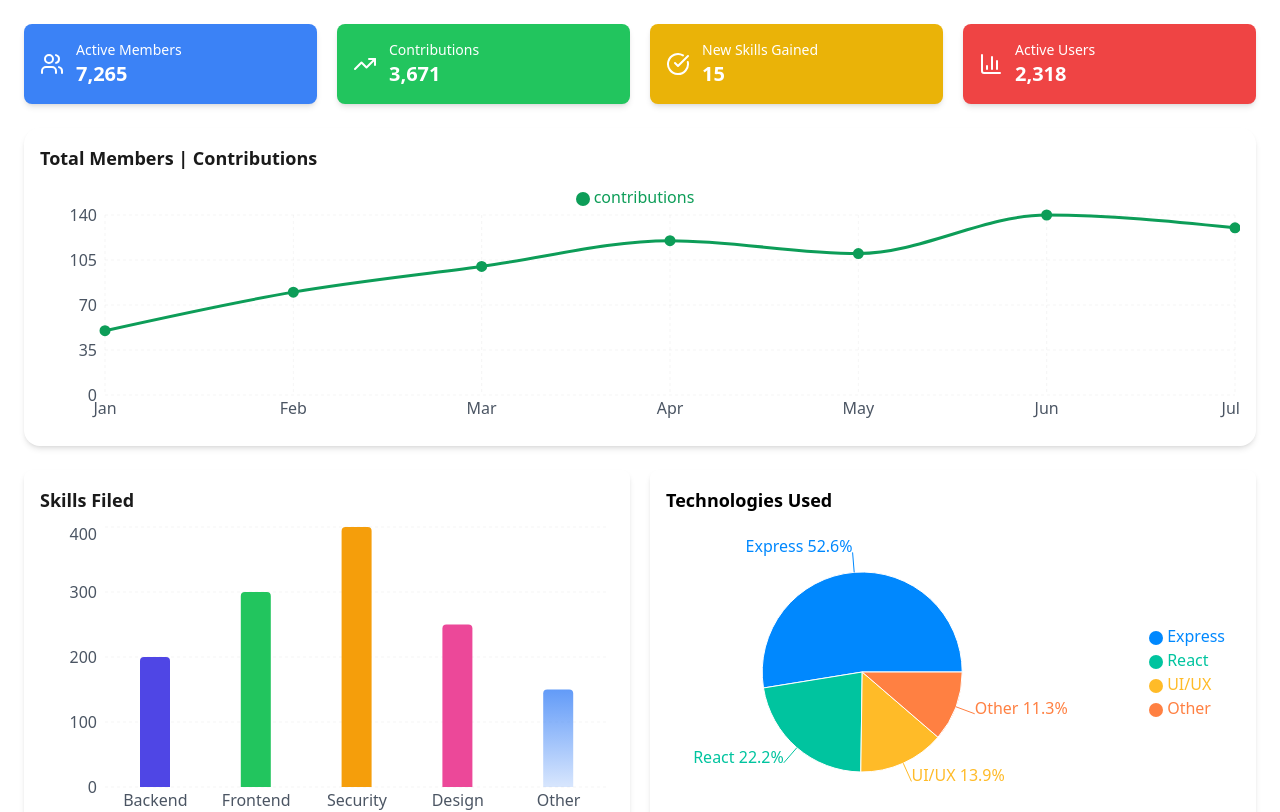
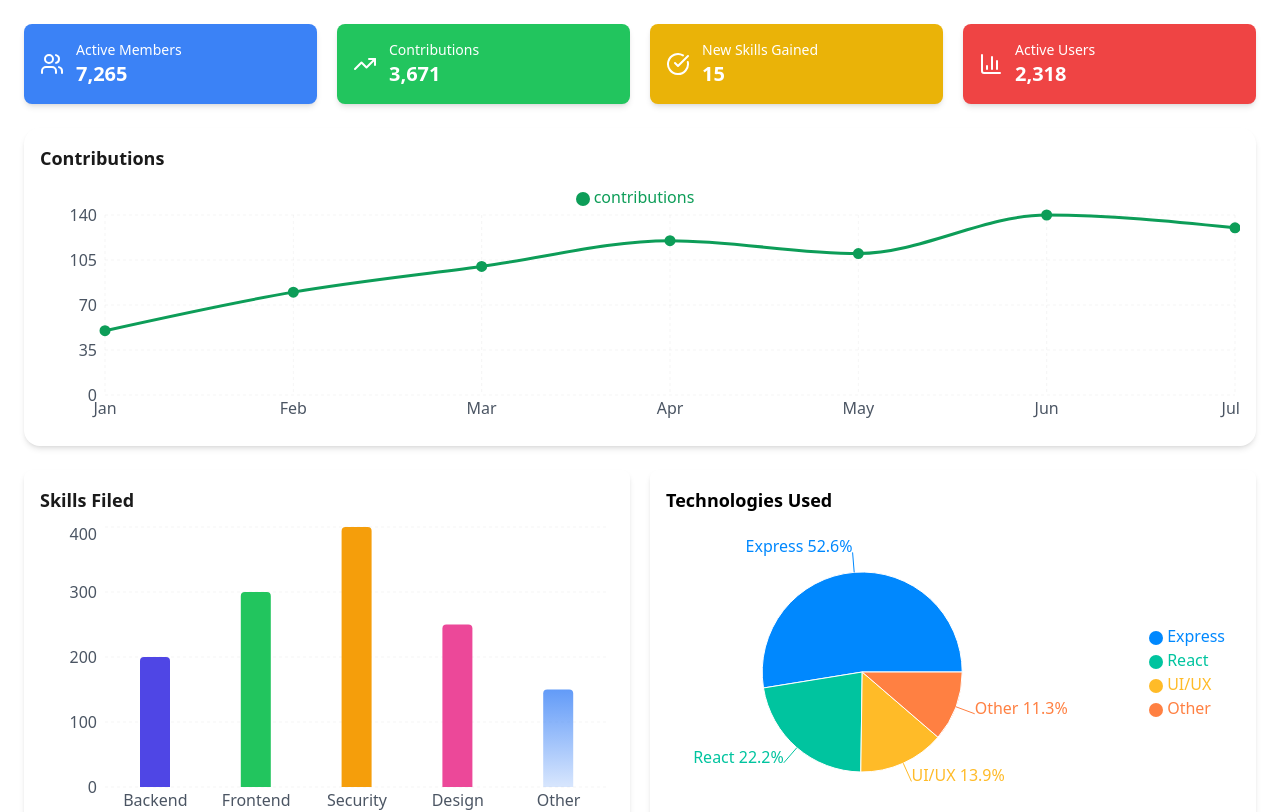
Before and after one commit to Alilo2005/GDG-HACK-FRONTEND, a Next.js app in the folder gdg-hack-frontend/: page /dashboard in a window 1280 px wide. Shown: the top 812 px of the page. Built offline with nearby package versions, Linux system fonts and the light colour scheme.

Commit message:
feat: simplify header in GraphArea component; update title for clarity

```diff
--- a/gdg-hack-frontend/src/components/GraphArea.tsx
+++ b/gdg-hack-frontend/src/components/GraphArea.tsx
@@ -15,7 +15,7 @@ const data = [
 
 export const GraphArea = () => (
   <div className="bg-background p-4 rounded-2xl shadow-md">
-    <h2 className="text-lg font-bold mb-2 text-text_black">Total Members | Contributions</h2>
+    <h2 className="text-lg font-bold mb-2 text-text_black">Contributions</h2>
     <ResponsiveContainer width="100%" height={250}>
       <LineChart data={data}>
         {/* Subtle Grid for Structure */}
```
